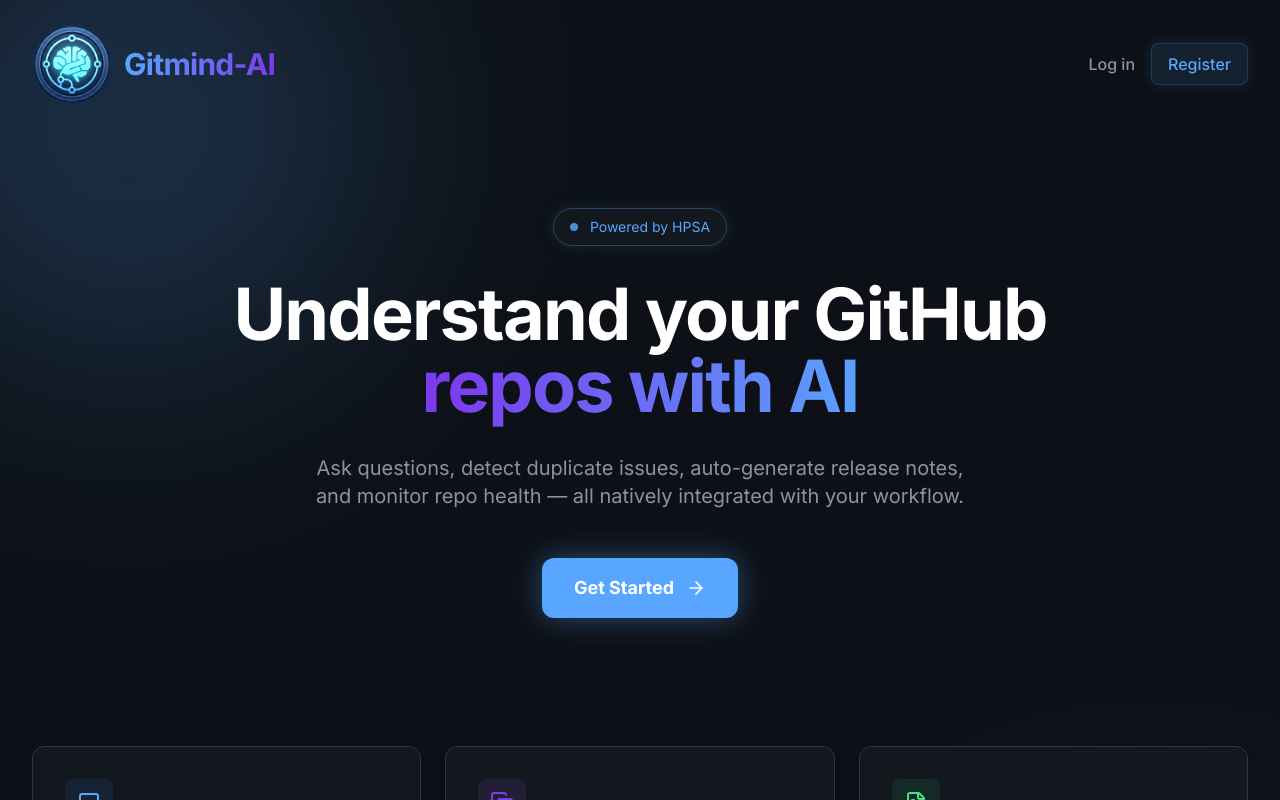
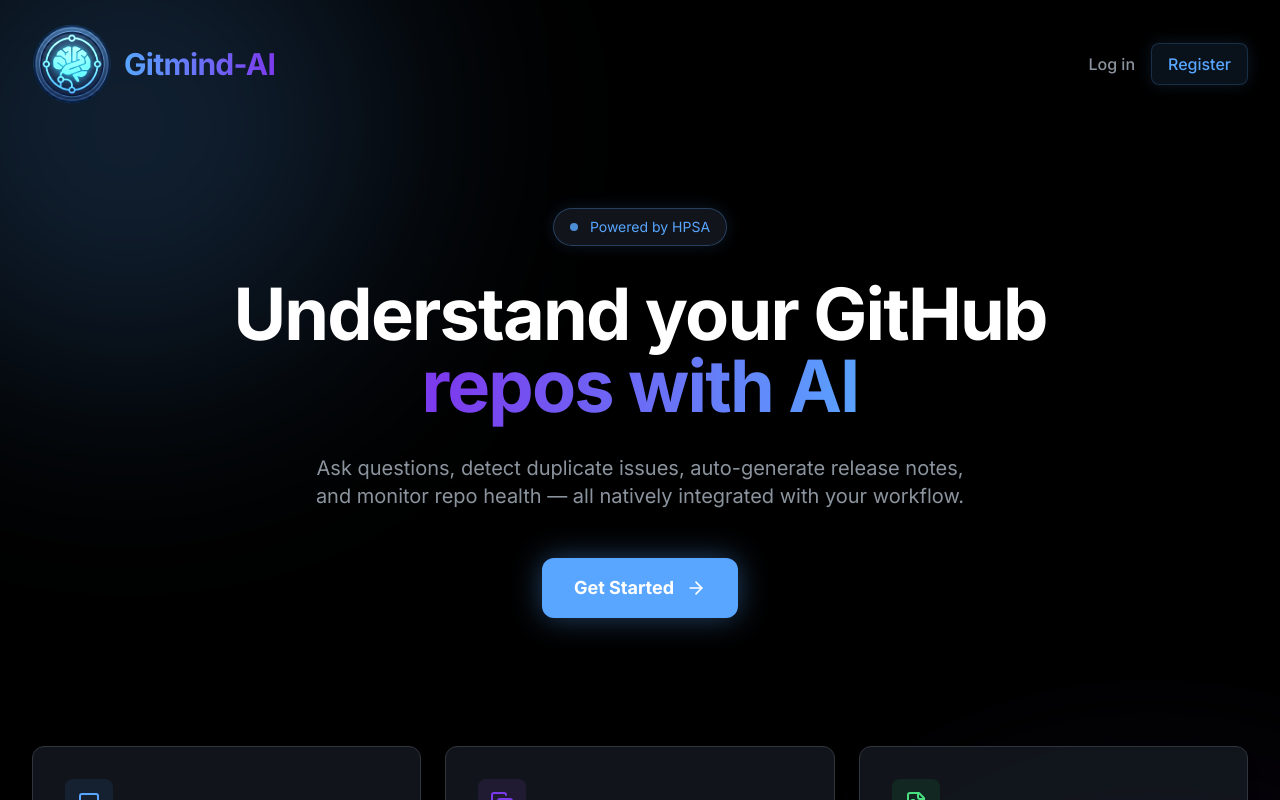
Before and after one commit to Harsh-bugs4ever/Gitmind-AI, a React (Vite) app in the folder frontend/: page / in a window 1280 px wide. Shown: the top 800 px of the page. Built offline with nearby package versions, Linux system fonts and the light colour scheme; no server answers.

Commit message:
Hover Effect Commit

```diff
--- a/frontend/src/components/Hero3D.jsx
+++ b/frontend/src/components/Hero3D.jsx
@@ -2,7 +2,7 @@
 
 export default function Hero3D() {
   return (
-    <div style={{ width: '100vw', height: '100vh', position: 'absolute', top: 0, left: 0, zIndex: 0, transform: 'scale(1.2)' }}>
+    <div style={{ width: '100vw', height: '100vh', position: 'fixed', top: 0, left: 0, zIndex: 0, transform: 'scale(1.2)' }}>
       <Spline
         scene="https://prod.spline.design/8zhzo1SmcAQrs2xg/scene.splinecode"
       />
--- a/frontend/src/pages/Landing.jsx
+++ b/frontend/src/pages/Landing.jsx
@@ -9,7 +9,7 @@
   const [isLoginModalOpen, setIsLoginModalOpen] = useState(false);
 
   return (
-    <div className="min-h-screen bg-git-dark text-white relative overflow-hidden font-sans">
+    <div className="min-h-screen bg-black text-white relative overflow-hidden font-sans">
       <Hero3D />
       {/* Background glowing effects */}
       <div className="absolute top-[-10%] left-[-10%] w-[40%] h-[40%] bg-accent-blue/20 rounded-full blur-[120px] pointer-events-none"></div>
```
Also changed, not shown: 1 other file (tests, documents, lock files or other folders).
